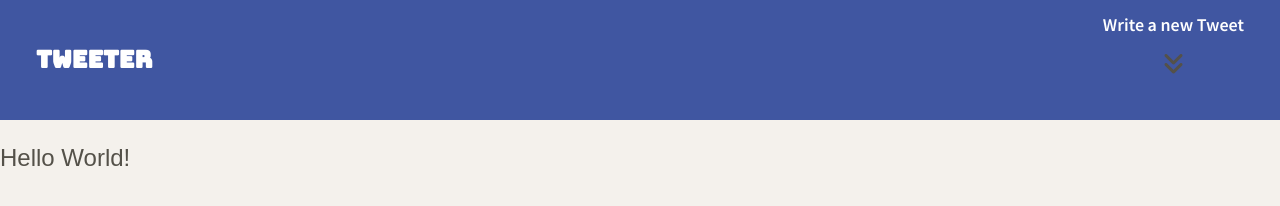
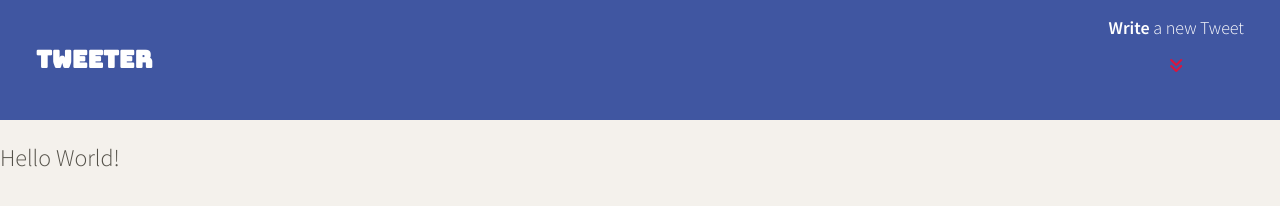
Before and after one commit to solidquartz/tweeter, a website: page public/index.html in a window 1280 px wide. Drawn offline with nearby package versions, Linux system fonts and the light colour scheme.

Commit message:
Fonts working, nav header mostly correct

```diff
--- a/public/index.html
+++ b/public/index.html
@@ -11,17 +11,9 @@
 
 
   <!-- Fonts -->
-  <!-- Bungee -->
-  <link rel="preconnect" href="https://fonts.googleapis.com">
-  <link rel="preconnect" href="https://fonts.gstatic.com" crossorigin>
-  <link href="https://fonts.googleapis.com/css2?family=Bungee&display=swap" rel="stylesheet">
-
-  <!-- Source Sans Pro -->
-  <link rel="preconnect" href="https://fonts.googleapis.com">
-  <link rel="preconnect" href="https://fonts.gstatic.com" crossorigin>
-  <link
-    href="https://fonts.googleapis.com/css2?family=Bungee&family=Source+Sans+Pro:ital,wght@0,300;0,600;1,300;1,600&display=swap"
-    rel="stylesheet">
+<link rel="preconnect" href="https://fonts.googleapis.com">
+<link rel="preconnect" href="https://fonts.gstatic.com" crossorigin>
+<link href="https://fonts.googleapis.com/css2?family=Bungee&family=Source+Sans+Pro:ital,wght@0,300;0,600;1,300;1,600&display=swap" rel="stylesheet">
 
   <!-- Font Awesome -->
   <link rel="stylesheet" href="https://cdnjs.cloudflare.com/ajax/libs/font-awesome/6.1.1/css/all.min.css"
@@ -47,7 +39,7 @@
     </div>
 
     <div class="right-nav">
-        <h2>Write a new Tweet</h2>
+        <p class="write"><strong>Write </strong> a new Tweet</p>
 
         <i class="fa-solid fa-angles-down"></i>
 
--- a/public/styles/layout.css
+++ b/public/styles/layout.css
@@ -18,7 +18,7 @@ body {
   color: #545149;
   background-color: #f4f1ec;
   font-size: 24px;
-  font-family: "Source-Sans-Pro", sans-serif;
+  font-family: "Source Sans Pro", sans-serif;
 }
 
 /*
--- a/public/styles/nav.css
+++ b/public/styles/nav.css
@@ -3,8 +3,9 @@ h1 {
   font-size: x-large;
 }
 
-h2 {
-  font-family: 'Source Sans Pro';
+.write {
+  font-family: 'Source Sans Pro', sans-serif;
+  font-weight: 300;
   color: #FFFFFF;
   font-size: large;
 }
@@ -20,7 +21,6 @@ nav {
 .header {
   display: flex;
   align-items: center;
-  justify-content: flex-start;
   margin-right: 1.5em;
   margin-left: 1.5em;
 
@@ -33,3 +33,12 @@ nav {
   margin-right: 1.5em;
   margin-left: 1.5em;
 }
+
+i {
+  color: crimson;
+  font-size: medium;
+}
+
+strong {
+  font-weight: 600;
+}
```
